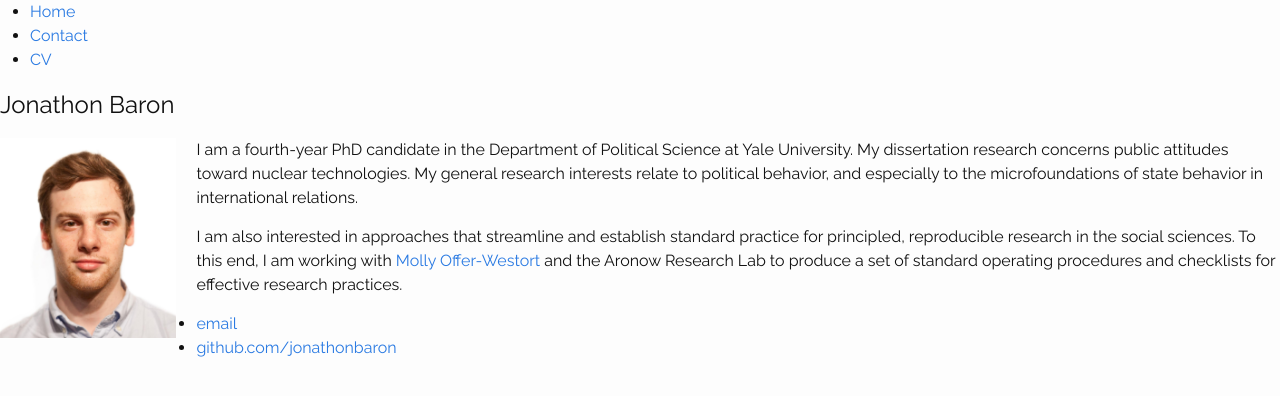
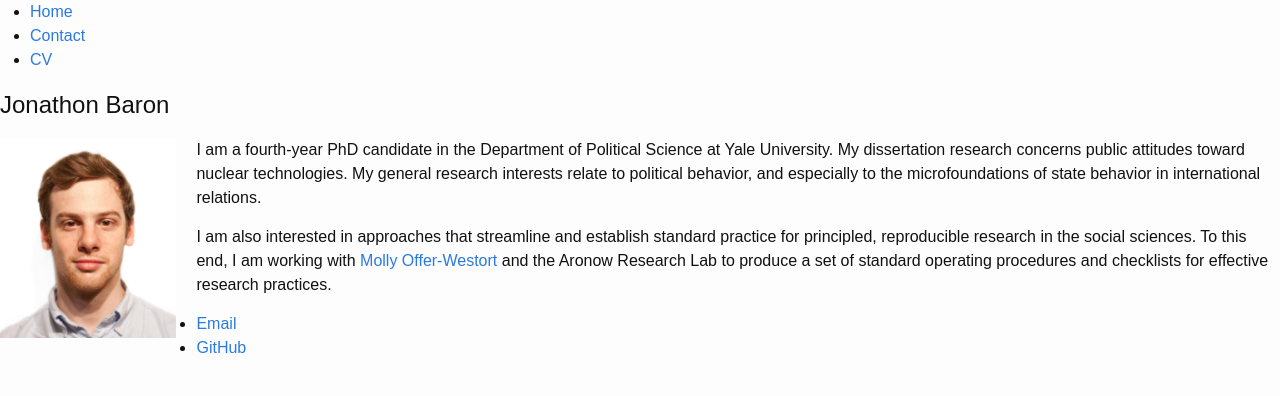
Before and after one commit to jonathonbaron/jonathonbaron.github.io, a Jekyll site: the page built from index.md, in a window 1280 px wide. Shown: the top 396 px of the page. Built offline with Jekyll 4.4.1, drawn with Linux system fonts in a browser that asks for light colours; some web fonts are replaced.

Commit message:
Update default.html

```diff
--- a/_layouts/default.html
+++ b/_layouts/default.html
@@ -2,7 +2,7 @@
 	<html>
 		<head>
 			<title>Jonathon Baron: {{ page.title }}</title>
-			<link href="https://fonts.googleapis.com/css?family=Raleway" rel="stylesheet">
+			<link href="https://fonts.googleapis.com/css?family=Helvetica" rel="stylesheet">
 			<!-- link to main stylesheet -->
 			<link rel="stylesheet" type="text/css" href="/css/main.css">
 
@@ -24,8 +24,8 @@
 			</div><!-- /.container -->
 			<footer>
 	    		<ul>
-	        		<li><a href="mailto:jonathon.baron@yale.edu">email</a></li>
-	        		<li><a href="https://github.com/jonathonbaron">github.com/jonathonbaron</a></li>
+	        		<li><a href="mailto:jonathon.baron@yale.edu">Email</a></li>
+	        		<li><a href="https://github.com/jonathonbaron">GitHub</a></li>
 				</ul>
 			</footer>
 
```
